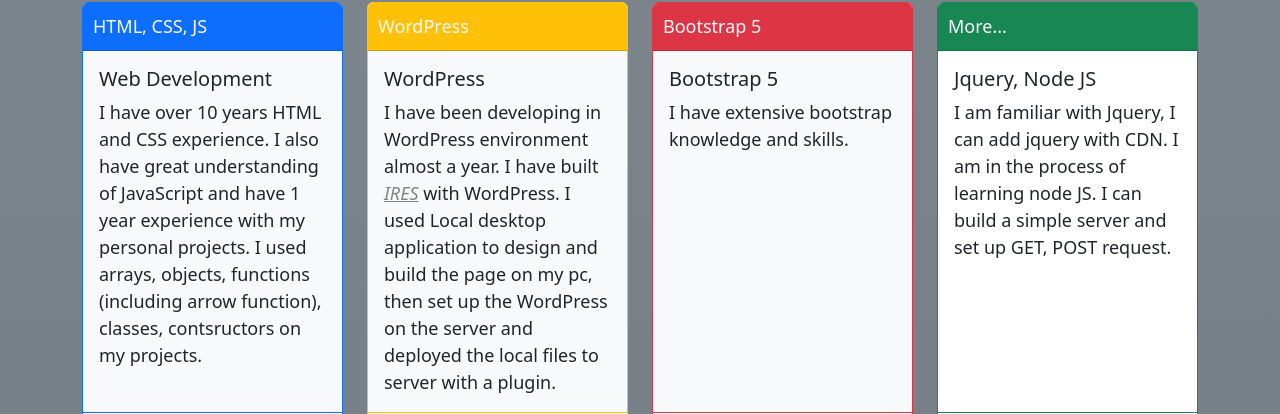
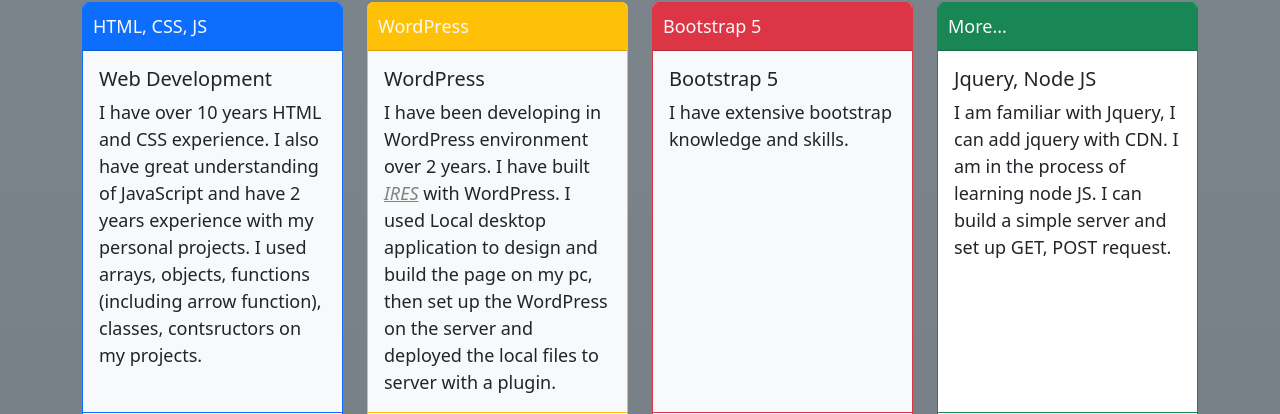
Before and after one commit to toz7/portfolio, a plain HTML site: page index.html in a window 1280 px wide. Shown: the part 538-952 px from the top of the page. Drawn offline with nearby package versions, Linux system fonts and the light colour scheme; files that its build step writes are made by us from their sources.

Commit message:
Update index.html

```diff
--- a/index.html
+++ b/index.html
@@ -90,7 +90,7 @@
                 <div class="card-header bg-primary text-light">HTML, CSS, JS</div>
                 <div class="card-body bg-light">
                 <h5 class="card-title">Web Development</h5>
-                <p class="card-text">I have over 10 years HTML and CSS experience. I also have great understanding of JavaScript and have 1 year experience with my personal projects. I used arrays, objects, functions (including arrow function), classes, contsructors on my projects.</p>
+                <p class="card-text">I have over 10 years HTML and CSS experience. I also have great understanding of JavaScript and have 2 years experience with my personal projects. I used arrays, objects, functions (including arrow function), classes, contsructors on my projects.</p>
                 </div>
                 <div class="card-footer bg-warning bg-transparent border-primary">Schedule an interview with me!!!</div>
             </div>
@@ -100,7 +100,7 @@
                 <div class="card-header bg-warning justify-content-center text-light">WordPress</div>
                 <div class="card-body bg-light">
                 <h5 class="card-title">WordPress</h5>
-                <p class="card-text">I have been developing in WordPress environment almost a year. I have built <a href="https://ireservices.com">IRES</a> with WordPress. I used Local desktop application to design and build the page on my pc, then set up the WordPress on the server and deployed the local files to server with a plugin. </p>
+                <p class="card-text">I have been developing in WordPress environment over 2 years. I have built <a href="https://ireservices.com">IRES</a> with WordPress. I used Local desktop application to design and build the page on my pc, then set up the WordPress on the server and deployed the local files to server with a plugin. </p>
                 </div>
                 <div class="card-footer bg-warning bg-transparent border-warning">Schedule an interview with me!!!</div>
             </div>
```
